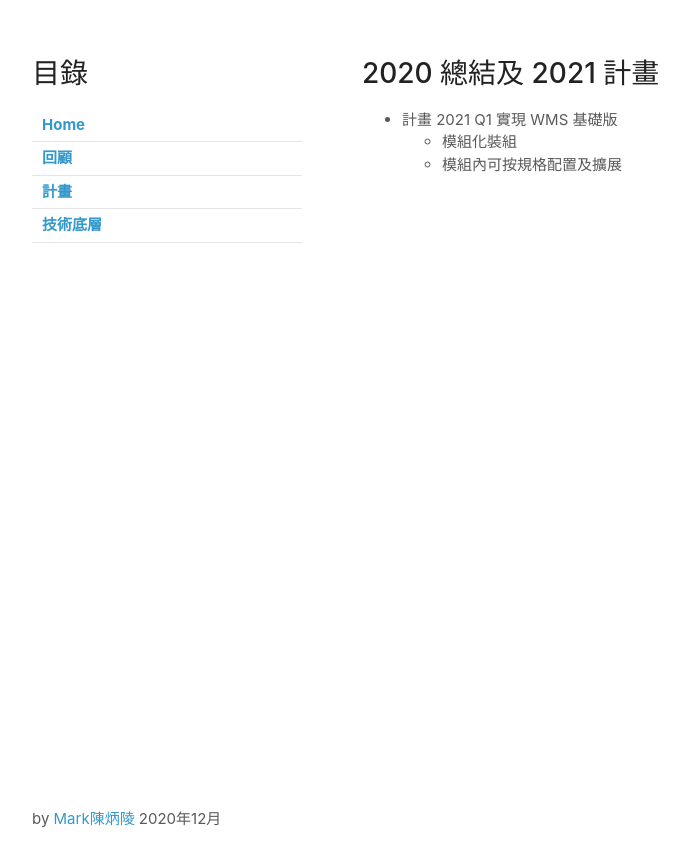
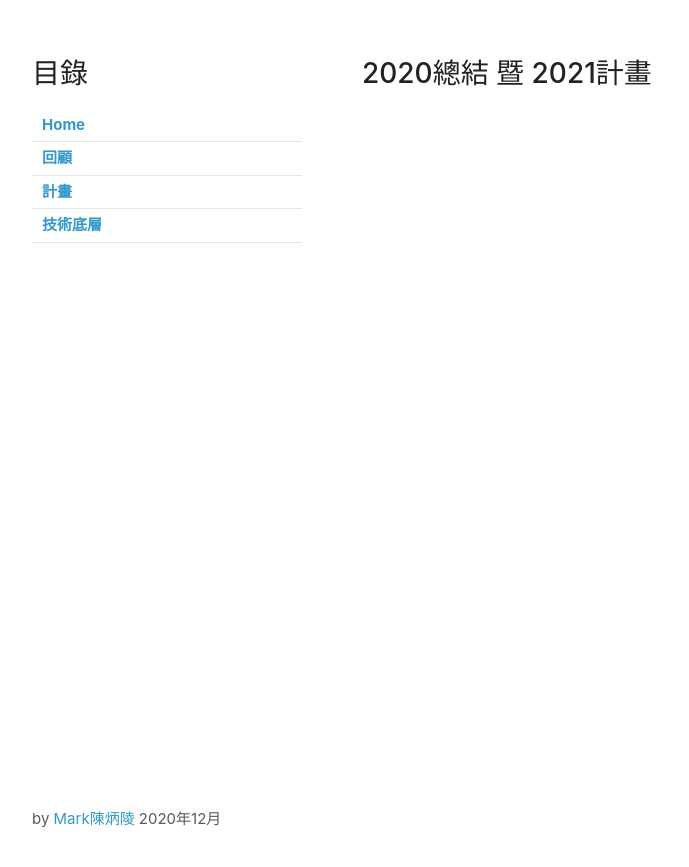
Before and after one commit to dreamaitek/p003, a Jekyll site: the page built from index.md, in a window 1280 px wide. Shown: the top 867 px of the page, without its empty margins (68-757 px from the left). Built offline with Jekyll 4.4.1, drawn with Linux system fonts in a browser that asks for light colours; our own code applies the rules of GitHub Pages for plain Markdown files.

Commit message:
Update index.md

```diff
--- a/index.md
+++ b/index.md
@@ -1,7 +1,4 @@
 ---
 layout: default
 ---
-# 2020 總結及 2021 計畫
-- 計畫 2021 Q1 實現 WMS 基礎版
-  - 模組化裝組
-  - 模組內可按規格配置及擴展
+# 2020總結 暨 2021計畫
```
